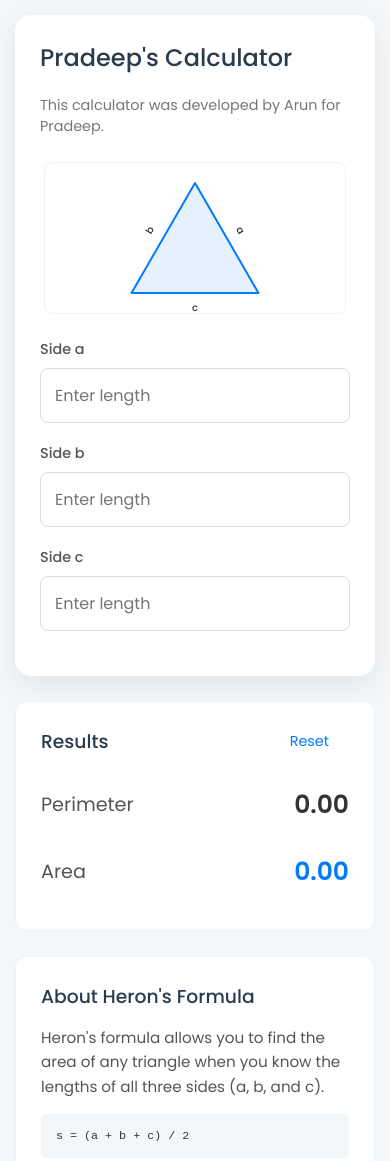
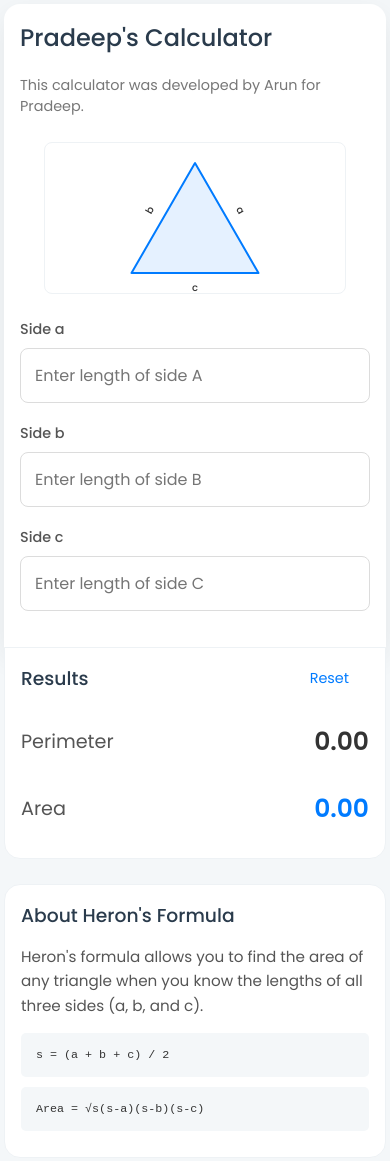
Before and after one commit to i-ap5/HeronsCalculator, a plain HTML site: page index.html in a window 390 px wide. Shown: the top 1161 px of the page. Drawn offline with Linux system fonts and the light colour scheme.

Commit message:
UI fixes

```diff
--- a/index.html
+++ b/index.html
@@ -29,15 +29,15 @@
 
                 <div class="input-group">
                     <label for="sideA">Side a</label>
-                    <input type="number" id="sideA" placeholder="Enter length">
+                    <input type="number" id="sideA" placeholder="Enter length of side A">
                 </div>
                 <div class="input-group">
                     <label for="sideB">Side b</label>
-                    <input type="number" id="sideB" placeholder="Enter length">
+                    <input type="number" id="sideB" placeholder="Enter length of side B">
                 </div>
                 <div class="input-group">
                     <label for="sideC">Side c</label>
-                    <input type="number" id="sideC" placeholder="Enter length">
+                    <input type="number" id="sideC" placeholder="Enter length of side C">
                 </div>
                                 <div id="error-container"></div>
 
--- a/style.css
+++ b/style.css
@@ -133,9 +133,7 @@ h4 { font-weight: 500; color: #2a3b4c; margin-top: 0; margin-bottom: 5px; }
 /* --- Your NEW, OPTIMIZED responsive code --- */
 @media (max-width: 820px) {
     .main-container {
-        padding: 15px; /* Reduce main padding on mobile */
-        visibility: inherit;
-
+        padding: 4px; /* Reduce main padding on mobile */
     }
 
     h1 {
@@ -145,11 +143,12 @@ h4 { font-weight: 500; color: #2a3b4c; margin-top: 0; margin-bottom: 5px; }
 
     .calculator-grid {
         grid-template-columns: 1fr; /* Stack the columns */
-        gap: 25px; /* Reduce the gap between stacked items */
+        gap: 0; /* Reduce the gap between stacked items */
     }
 
     .input-section {
-        padding: 25px; /* Slightly reduce card padding on mobile */
+        padding: 16px; /* Slightly reduce card padding on mobile */
+        border-radius: 16px 16px 0px 0px;
     }
 
     .explanation-section {
@@ -160,7 +159,12 @@ h4 { font-weight: 500; color: #2a3b4c; margin-top: 0; margin-bottom: 5px; }
         margin-bottom: 25px; /* Ensure consistent spacing with cards */
     }
 
-    .results-card, .info-card {
-        padding: 25px; /* Match the input card's padding */
+    .results-card {
+        padding:   16px; /* Match the input card's padding */
+        border-radius: 0px 0px 16px 16px;
+    }
+     .info-card {
+        padding:   16px; /* Match the input card's padding */
+        border-radius: 16px;
     }
 }
```
